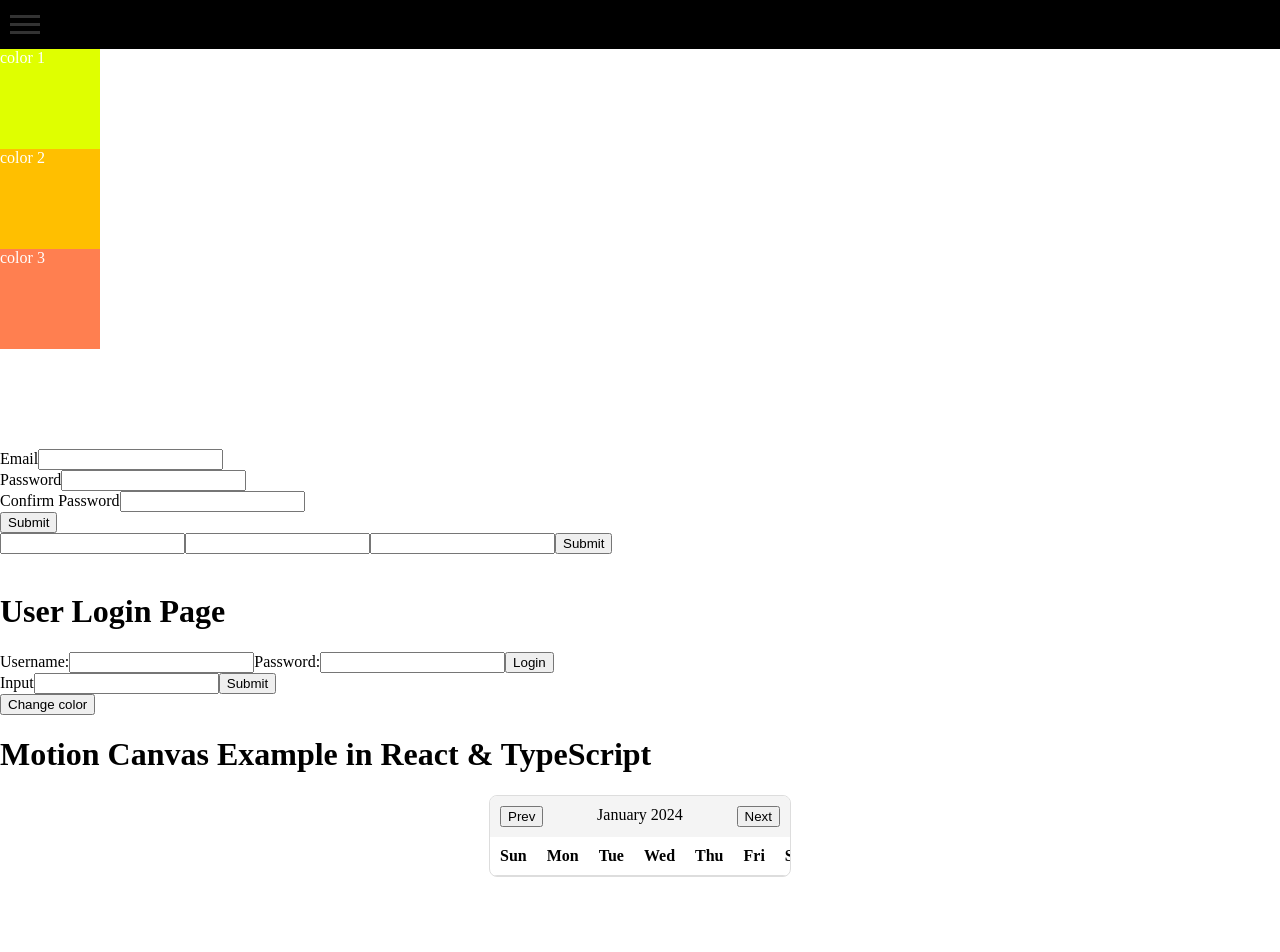
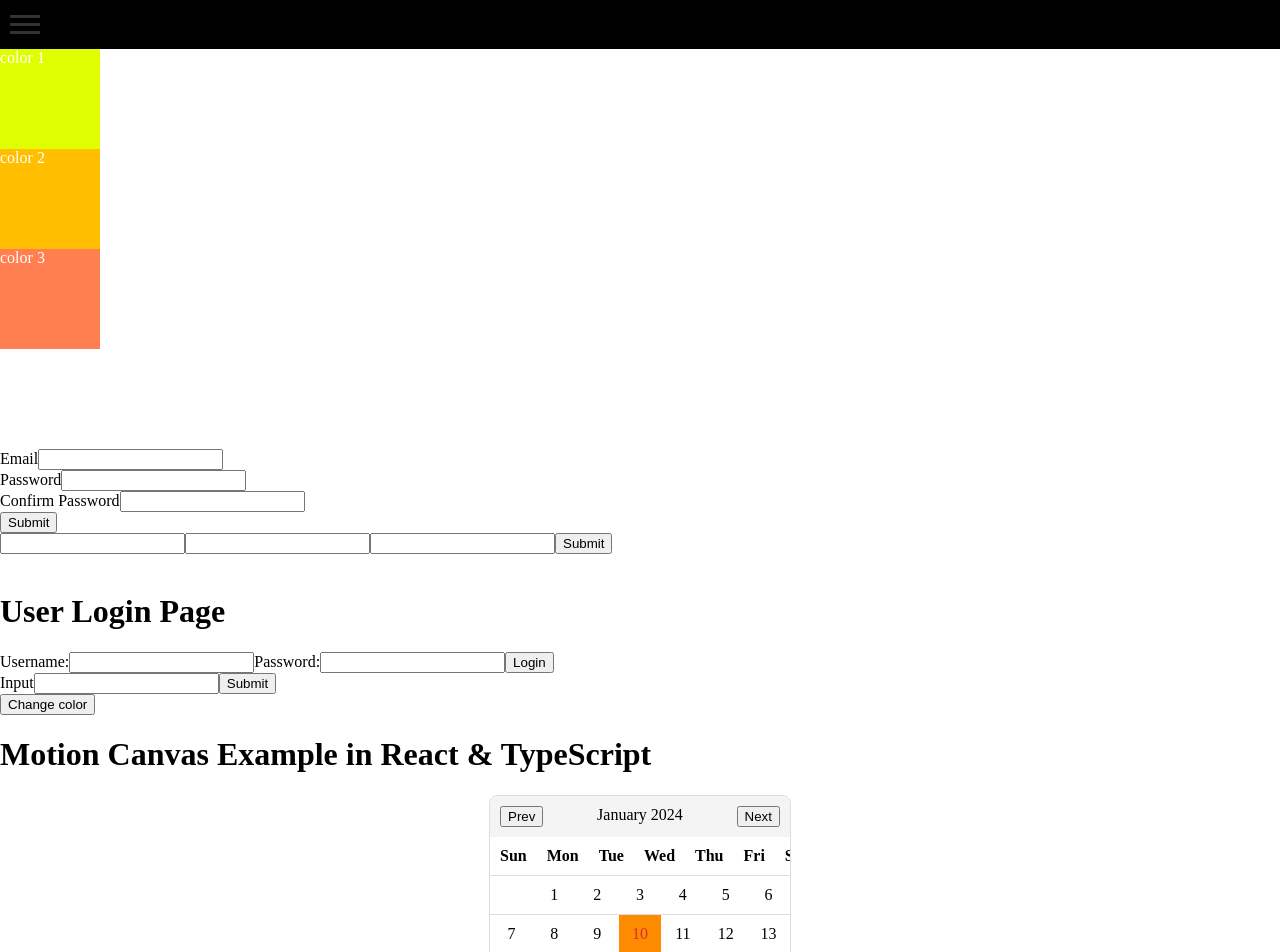
Before and after one commit to Calebbuffleben/react-animations, a React (Create React App) app: page / in a window 1280 px wide. Shown: the top 952 px of the page. Before the commit the page ends 877 px from the top, so only its background shows below. Built offline with nearby package versions, Linux system fonts and the light colour scheme.

Commit message:
finishing calendar

```diff
--- a/src/components/Calendar/CalendarComponent.js
+++ b/src/components/Calendar/CalendarComponent.js
@@ -43,6 +43,7 @@ const CalendarComponent = () => {
         month: today.getMonth(),
         year: today.getFullYear()
     });
+    const [selectedDate, setSelectedDate] = useState(today.getDate());
     const daysArray = [];
 
     const getDaysOfMonth = (year, month) => {
@@ -72,6 +73,27 @@ const CalendarComponent = () => {
     const daysInMonth = getDaysOfMonth(calendar.year, calendar.month);
     const firstDayOfMonth = getFirstDayOfMonth(calendar.year, calendar.month);
 
+    // Fill in empty days before the first day of the month
+    for (let i = 0; i < firstDayOfMonth; i++) {
+        daysArray.push(<Day key={`empty-${i}`} />);
+    }
+
+    //Add days of the month
+    for( let day = 1; day <= daysInMonth; day++) {
+        const isToday = day === today.getDate() && calendar.month === today.getMonth() && calendar.year === today.getFullYear();
+        const isSelected = day === selectedDate;
+
+        daysArray.push(
+            <Day
+                key={day}
+                isToday={isToday}
+                isSelected={isSelected}
+                onClick={() => setSelectedDate(day)}
+            >
+            {day}
+            </Day>
+        )
+    }
     return (
         <div>
             <CalendarContainer>
```
